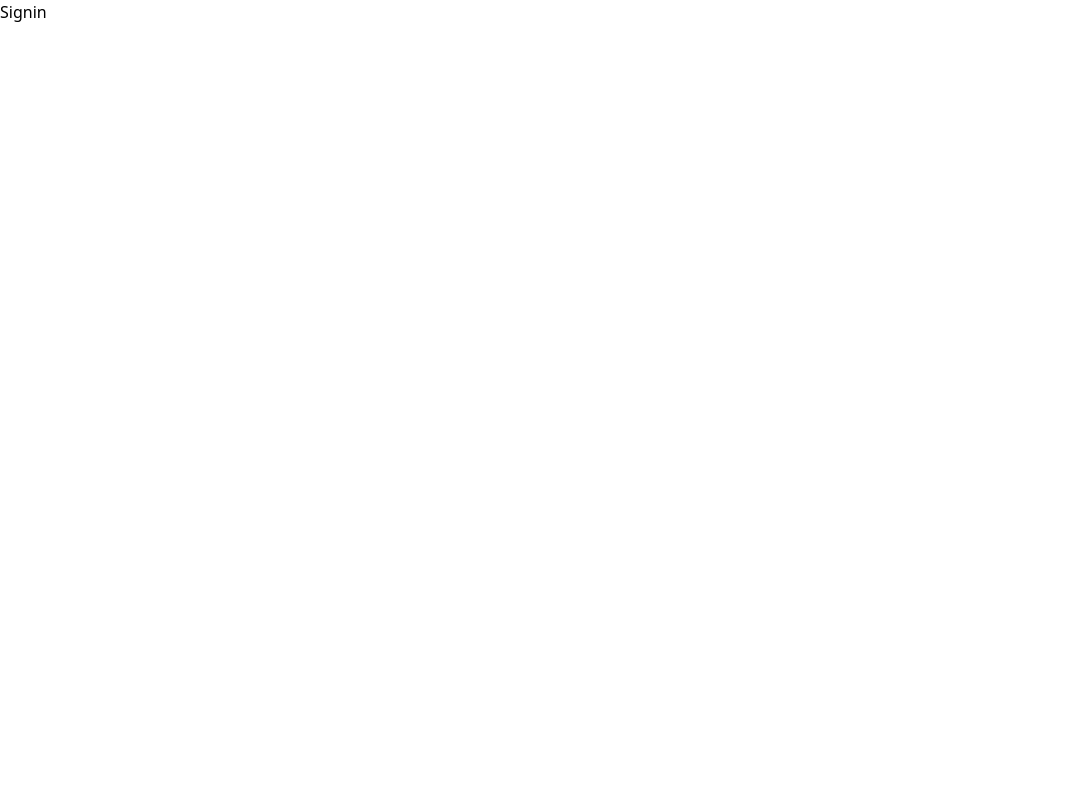
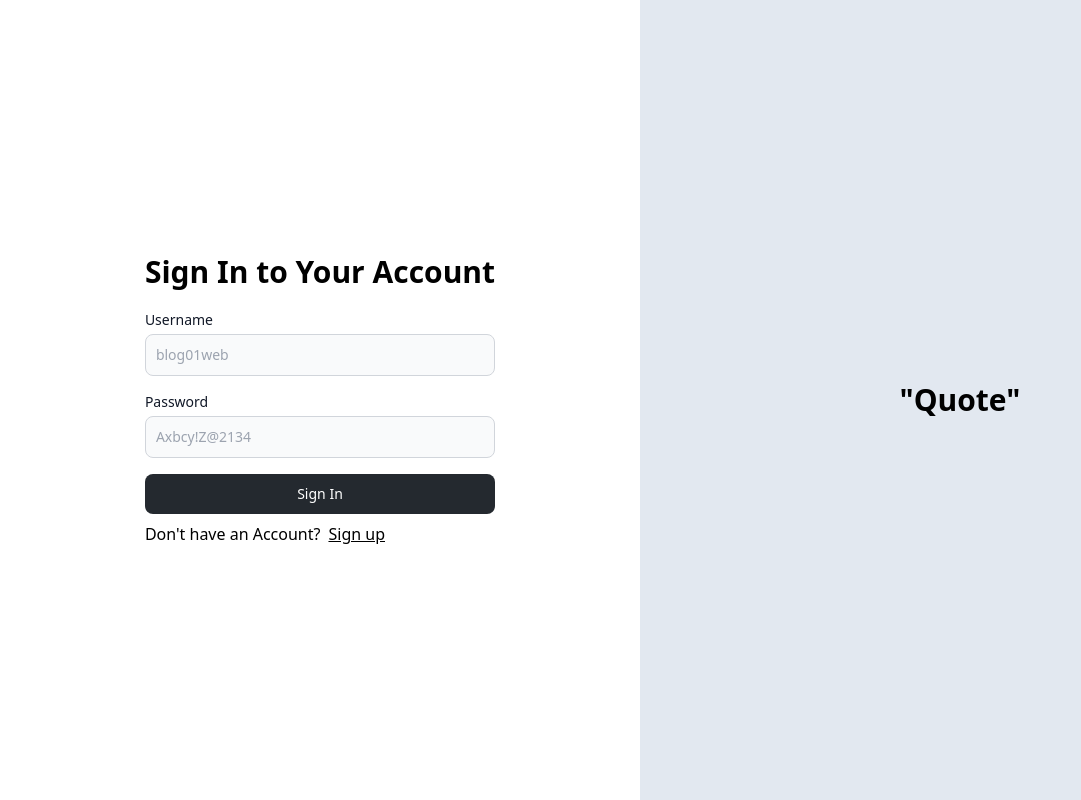
Before and after one commit to alfaArghya/blog-web, a React (Vite) app in the folder frontend/: page /signin in a window 1280 px wide. Shown: the whole page, without its empty margins (0-1081 px from the left). Built offline with nearby package versions, Linux system fonts and the light colour scheme.

Commit message:
signin page

```diff
--- /dev/null
+++ b/frontend/src/components/signin/Auth.tsx
@@ -0,0 +1,74 @@
+import { useState } from "react";
+import { Link, useNavigate } from "react-router-dom";
+import { SigninType } from "../../types";
+import LabelledInput from "../LabelledInput";
+import axios from "axios";
+import { API_URL } from "../../config";
+
+export const Auth = () => {
+  const [signinInput, setSigninInput] = useState<SigninType>({
+    username: "",
+    password: "",
+  });
+  const navigate = useNavigate();
+
+  const sendRequest = async () => {
+    try {
+      const response = await axios.post(
+        `${API_URL}/api/v1/users/signin`,
+        signinInput
+      );
+      const jwt = response.data.token;
+      localStorage.setItem("token", jwt);
+      navigate("/blogs");
+    } catch (err) {
+      alert("Invalid username or password");
+    }
+  };
+
+  return (
+    <div className="h-screen flex flex-col justify-center">
+      <div className="flex justify-center ">
+        <div>
+          <div className="text-3xl font-bold pb-5">Sign In to Your Account</div>
+          <LabelledInput
+            label="Username"
+            placeholder="blog01web"
+            onChange={(e) => {
+              setSigninInput({
+                ...signinInput,
+                username: e.target.value,
+              });
+            }}
+          />
+          <LabelledInput
+            type="password"
+            label="Password"
+            placeholder="Axbcy!Z@2134"
+            onChange={(e) => {
+              setSigninInput({
+                ...signinInput,
+                password: e.target.value,
+              });
+            }}
+          />
+
+          <button
+            onClick={sendRequest}
+            type="button"
+            className="w-full text-white bg-[#24292F] hover:bg-[#24292F]/90 focus:ring-4 focus:outline-none focus:ring-[#24292F]/50 font-medium rounded-lg text-sm px-5 py-2.5 text-center me-2 mb-2"
+          >
+            Sign In
+          </button>
+
+          <div className="text-state-200">
+            Don't have an Account?
+            <Link to={"/signup"} className="pl-2 underline">
+              Sign up
+            </Link>
+          </div>
+        </div>
+      </div>
+    </div>
+  );
+};
--- a/frontend/src/pages/Signin.tsx
+++ b/frontend/src/pages/Signin.tsx
@@ -1,5 +1,19 @@
+import { Quote } from "../components/Quote";
+import { Auth } from "../components/signin/Auth";
+
 const Signin = () => {
-  return <div>Signin</div>;
+  return (
+    <div>
+      <div className="grid grid-cols-1 lg:grid-cols-2">
+        <div>
+          <Auth />
+        </div>
+        <div>
+          <Quote />
+        </div>
+      </div>
+    </div>
+  );
 };
 
 export default Signin;
```
